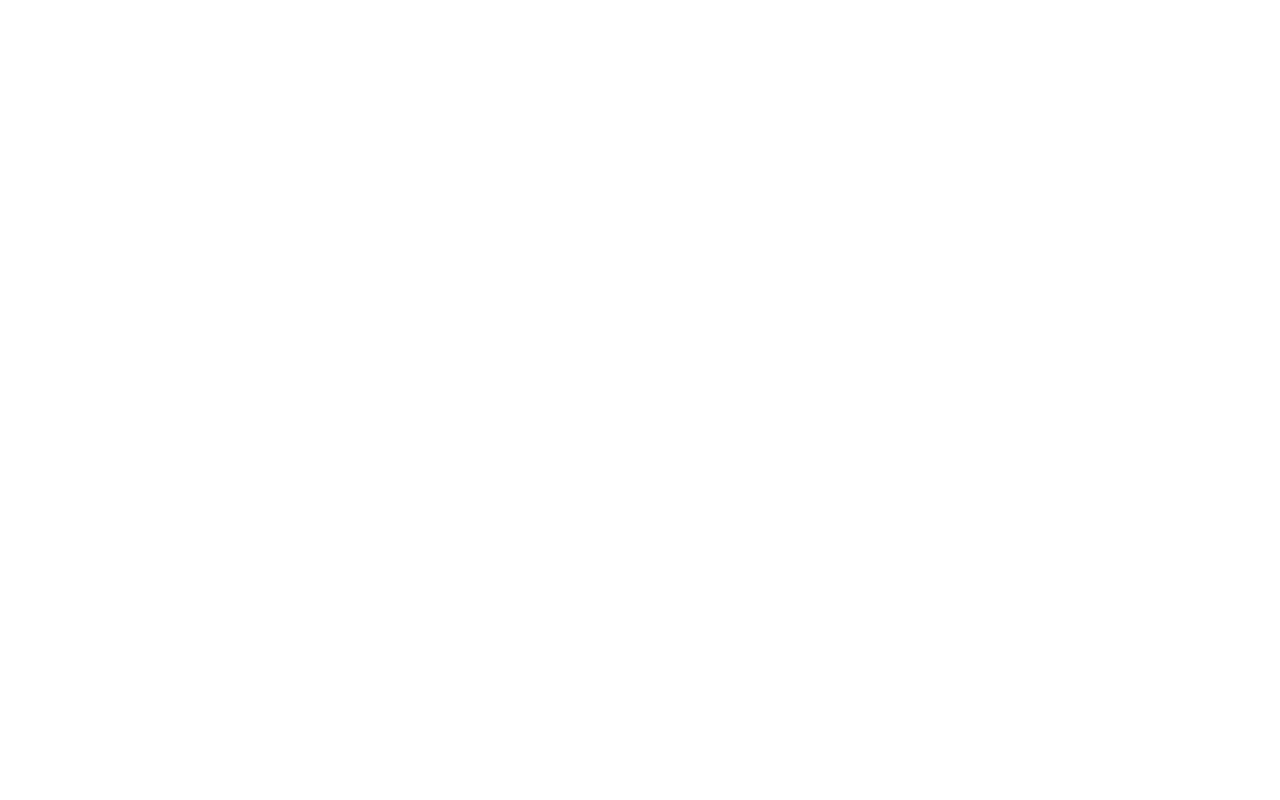
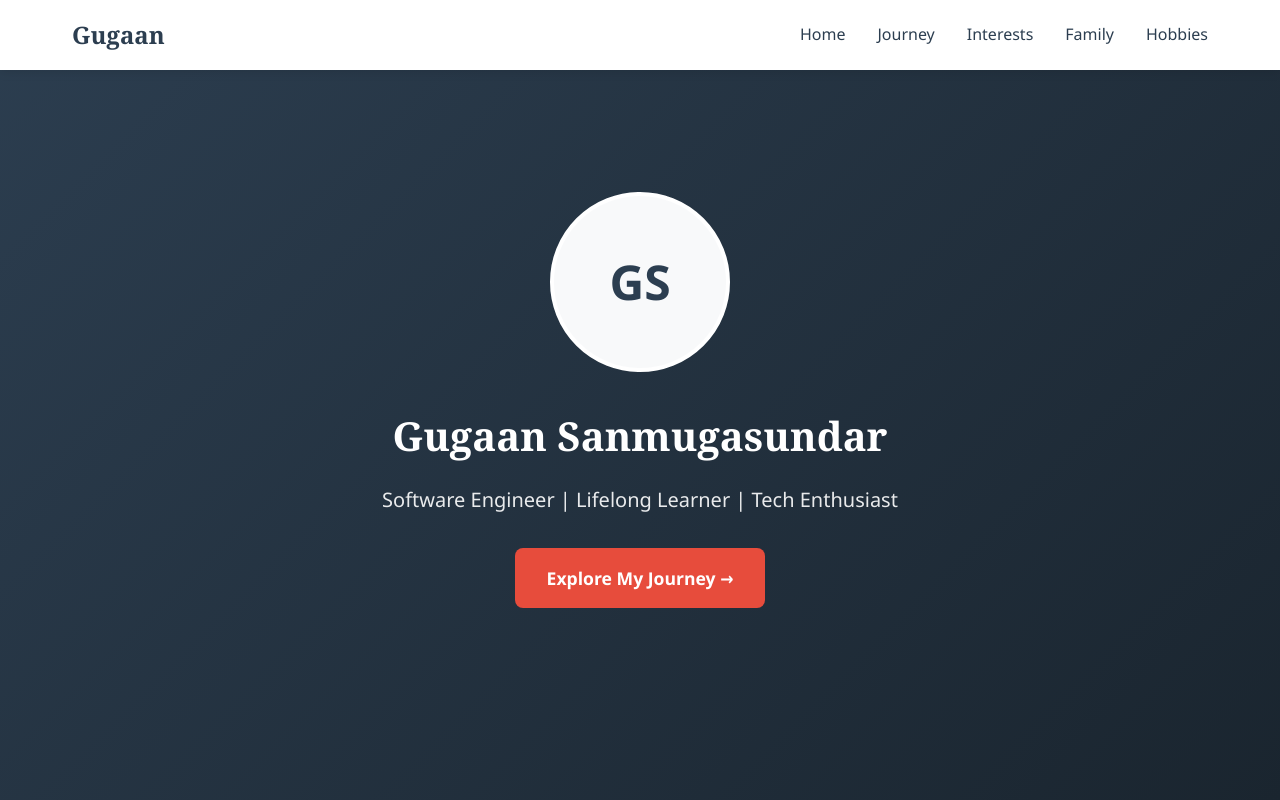
Before and after one commit to GUG-2005/Portfolio, a plain HTML site: page index.html in a window 1280 px wide. Drawn offline with Linux system fonts and the light colour scheme.

Commit message:
Add hero section, navigation, theme system and base styles

```diff
--- a/css/style.css
+++ b/css/style.css
@@ -0,0 +1,254 @@
+/* style.css — Base + Navigation + Hero */
+
+*, *::before, *::after {
+  box-sizing: border-box;
+  margin: 0;
+  padding: 0;
+}
+
+html {
+  scroll-behavior: smooth;
+  font-size: var(--font-size-base);
+}
+
+body {
+  font-family: var(--font-primary);
+  color: var(--color-text);
+  background-color: var(--color-bg);
+  line-height: 1.6;
+  overflow-x: hidden;
+}
+
+img {
+  max-width: 100%;
+  height: auto;
+  display: block;
+}
+
+a {
+  color: var(--color-primary-light);
+  text-decoration: none;
+  transition: color var(--transition-speed);
+}
+
+a:hover {
+  color: var(--color-accent);
+}
+
+ul {
+  list-style: none;
+}
+
+/* ===== Navigation ===== */
+.navbar {
+  position: fixed;
+  top: 0;
+  left: 0;
+  width: 100%;
+  background-color: var(--color-bg);
+  box-shadow: 0 2px 10px var(--color-shadow);
+  z-index: 1000;
+}
+
+.nav-container {
+  max-width: var(--max-width);
+  margin: 0 auto;
+  padding: var(--spacing-md) var(--spacing-lg);
+  display: flex;
+  justify-content: space-between;
+  align-items: center;
+}
+
+.nav-logo {
+  font-family: var(--font-heading);
+  font-size: 1.5rem;
+  font-weight: 700;
+  color: var(--color-primary);
+}
+
+.nav-menu {
+  display: flex;
+  gap: var(--spacing-lg);
+}
+
+.nav-link {
+  color: var(--color-text);
+  font-weight: 500;
+  position: relative;
+  padding: var(--spacing-sm) 0;
+}
+
+.nav-link::after {
+  content: '';
+  position: absolute;
+  bottom: 0;
+  left: 0;
+  width: 0;
+  height: 2px;
+  background-color: var(--color-primary-light);
+  transition: width var(--transition-speed);
+}
+
+.nav-link:hover::after,
+.nav-link.active::after {
+  width: 100%;
+}
+
+.hamburger {
+  display: none;
+  flex-direction: column;
+  gap: 5px;
+  cursor: pointer;
+  background: none;
+  border: none;
+  padding: var(--spacing-sm);
+}
+
+.hamburger span {
+  width: 25px;
+  height: 3px;
+  background-color: var(--color-primary);
+  transition: all var(--transition-speed);
+  border-radius: 2px;
+}
+
+.hamburger.active span:nth-child(1) {
+  transform: rotate(45deg) translate(5px, 5px);
+}
+
+.hamburger.active span:nth-child(2) {
+  opacity: 0;
+}
+
+.hamburger.active span:nth-child(3) {
+  transform: rotate(-45deg) translate(5px, -5px);
+}
+
+/* ===== Hero Section ===== */
+#hero {
+  min-height: 100vh;
+  display: flex;
+  align-items: center;
+  justify-content: center;
+  background: linear-gradient(135deg, var(--color-primary) 0%, var(--color-primary-dark) 100%);
+  color: var(--color-text-inverse);
+  text-align: center;
+  padding: var(--spacing-xl) var(--spacing-lg);
+}
+
+.hero-content {
+  max-width: 800px;
+  opacity: 0;
+  transform: translateY(30px);
+  animation: fadeInUp 1s ease forwards;
+}
+
+@keyframes fadeInUp {
+  to {
+    opacity: 1;
+    transform: translateY(0);
+  }
+}
+
+.hero-photo {
+  width: 180px;
+  height: 180px;
+  border-radius: 50%;
+  border: 4px solid var(--color-text-inverse);
+  margin: 0 auto var(--spacing-lg);
+  background-color: var(--color-bg-secondary);
+  display: flex;
+  align-items: center;
+  justify-content: center;
+  font-size: 3rem;
+  font-weight: 700;
+  color: var(--color-primary);
+}
+
+.hero-name {
+  font-family: var(--font-heading);
+  font-size: var(--font-size-h1);
+  margin-bottom: var(--spacing-md);
+}
+
+.hero-tagline {
+  font-size: 1.25rem;
+  margin-bottom: var(--spacing-lg);
+  opacity: 0.9;
+}
+
+.cta-button {
+  display: inline-block;
+  padding: var(--spacing-md) var(--spacing-lg);
+  background-color: var(--color-accent);
+  color: var(--color-text-inverse);
+  border-radius: var(--border-radius);
+  font-size: 1.1rem;
+  font-weight: 600;
+  transition: transform var(--transition-speed), box-shadow var(--transition-speed);
+}
+
+.cta-button:hover {
+  transform: translateY(-3px);
+  box-shadow: 0 8px 20px rgba(0, 0, 0, 0.3);
+  color: var(--color-text-inverse);
+}
+
+/* Common section styles (for later branches) */
+.section {
+  padding: var(--spacing-xl) var(--spacing-lg);
+  max-width: var(--max-width);
+  margin: 0 auto;
+}
+
+.section-title {
+  font-family: var(--font-heading);
+  font-size: var(--font-size-h2);
+  color: var(--color-primary);
+  text-align: center;
+  margin-bottom: var(--spacing-xl);
+  position: relative;
+}
+
+.section-title::after {
+  content: '';
+  display: block;
+  width: 60px;
+  height: 3px;
+  background-color: var(--color-primary-light);
+  margin: var(--spacing-md) auto 0;
+}
+
+.section-alt {
+  background-color: var(--color-bg-secondary);
+}
+
+/* Responsive */
+@media (max-width: 768px) {
+  .hamburger {
+    display: flex;
+  }
+
+  .nav-menu {
+    position: fixed;
+    top: 70px;
+    left: 0;
+    width: 100%;
+    background-color: var(--color-bg);
+    flex-direction: column;
+    align-items: center;
+    padding: var(--spacing-lg);
+    gap: var(--spacing-md);
+    box-shadow: 0 4px 10px var(--color-shadow);
+    transform: translateY(-150%);
+    transition: transform var(--transition-speed);
+  }
+
+  .nav-menu.active {
+    transform: translateY(0);
+  }
+
+  .hero-name {
+    font-size: 2rem;
+  }
+}
--- a/css/theme.css
+++ b/css/theme.css
@@ -0,0 +1,41 @@
+
+:root {
+  /* Primary Colors */
+  --color-primary: #2c3e50;
+  --color-primary-light: #3498db;
+  --color-primary-dark: #1a252f;
+
+  /* Background Colors */
+  --color-bg: #ffffff;
+  --color-bg-secondary: #f8f9fa;
+  --color-bg-card: #ffffff;
+
+  /* Text Colors */
+  --color-text: #2c3e50;
+  --color-text-secondary: #6c757d;
+  --color-text-inverse: #ffffff;
+
+  /* Accent & Borders */
+  --color-accent: #e74c3c;
+  --color-border: #dee2e6;
+  --color-shadow: rgba(0, 0, 0, 0.1);
+
+  /* Typography */
+  --font-primary: 'Segoe UI', Tahoma, Geneva, Verdana, sans-serif;
+  --font-heading: Georgia, serif;
+  --font-size-base: 16px;
+  --font-size-h1: 2.5rem;
+  --font-size-h2: 2rem;
+  --font-size-h3: 1.5rem;
+
+  /* Spacing */
+  --spacing-sm: 0.5rem;
+  --spacing-md: 1rem;
+  --spacing-lg: 2rem;
+  --spacing-xl: 4rem;
+
+  /* Layout */
+  --max-width: 1200px;
+  --border-radius: 8px;
+  --transition-speed: 0.3s;
+}
--- a/index.html
+++ b/index.html
@@ -1,11 +1,42 @@
 <!DOCTYPE html>
 <html lang="en">
 <head>
-    <meta charset="UTF-8">
-    <meta name="viewport" content="width=device-width, initial-scale=1.0">
-    <title>Portfolio</title>
+  <meta charset="UTF-8">
+  <meta name="viewport" content="width=device-width, initial-scale=1.0">
+  <meta name="description" content="Personal profile website showcasing professional journey, interests, family and hobbies.">
+  <title>Gugaan SA | Billionaire</title>
+  <link rel="stylesheet" href="css/theme.css">
+  <link rel="stylesheet" href="css/style.css">
 </head>
 <body>
+  <!-- Navigation -->
+  <nav class="navbar" aria-label="Main navigation">
+    <div class="nav-container">
+      <a href="#hero" class="nav-logo">Gugaan</a>
+      <button class="hamburger" aria-label="Toggle menu">
+        <span></span>
+        <span></span>
+        <span></span>
+      </button>
+      <ul class="nav-menu">
+        <li><a href="#hero" class="nav-link">Home</a></li>
+        <li><a href="#journey" class="nav-link">Journey</a></li>
+        <li><a href="#interests" class="nav-link">Interests</a></li>
+        <li><a href="#family" class="nav-link">Family</a></li>
+        <li><a href="#hobbies" class="nav-link">Hobbies</a></li>
+      </ul>
+    </div>
+  </nav>
 
+  <!-- Hero Section -->
+  <section id="hero">
+    <div class="hero-content">
+      <div class="hero-photo">GS</div>
+      <h1 class="hero-name">Gugaan Sanmugasundar</h1>
+      <p class="hero-tagline">Software Engineer | Lifelong Learner | Tech Enthusiast</p>
+      <a href="#journey" class="cta-button">Explore My Journey →</a>
+    </div>
+  </section>
+  <script src="js/main.js"></script>
 </body>
 </html>
--- a/js/main.js
+++ b/js/main.js
@@ -0,0 +1,30 @@
+document.addEventListener('DOMContentLoaded', () => {
+  // Mobile Navigation
+  const hamburger = document.querySelector('.hamburger');
+  const navMenu = document.querySelector('.nav-menu');
+  const navLinks = document.querySelectorAll('.nav-link');
+
+  if (hamburger && navMenu) {
+    hamburger.addEventListener('click', () => {
+      hamburger.classList.toggle('active');
+      navMenu.classList.toggle('active');
+    });
+
+    navLinks.forEach(link => {
+      link.addEventListener('click', () => {
+        hamburger.classList.remove('active');
+        navMenu.classList.remove('active');
+      });
+    });
+  }
+
+  // Smooth scroll for CTA
+  const ctaButton = document.querySelector('.cta-button');
+  if (ctaButton) {
+    ctaButton.addEventListener('click', (e) => {
+      e.preventDefault();
+      const target = document.querySelector('#journey');
+      if (target) target.scrollIntoView({ behavior: 'smooth' });
+    });
+  }
+});
```
